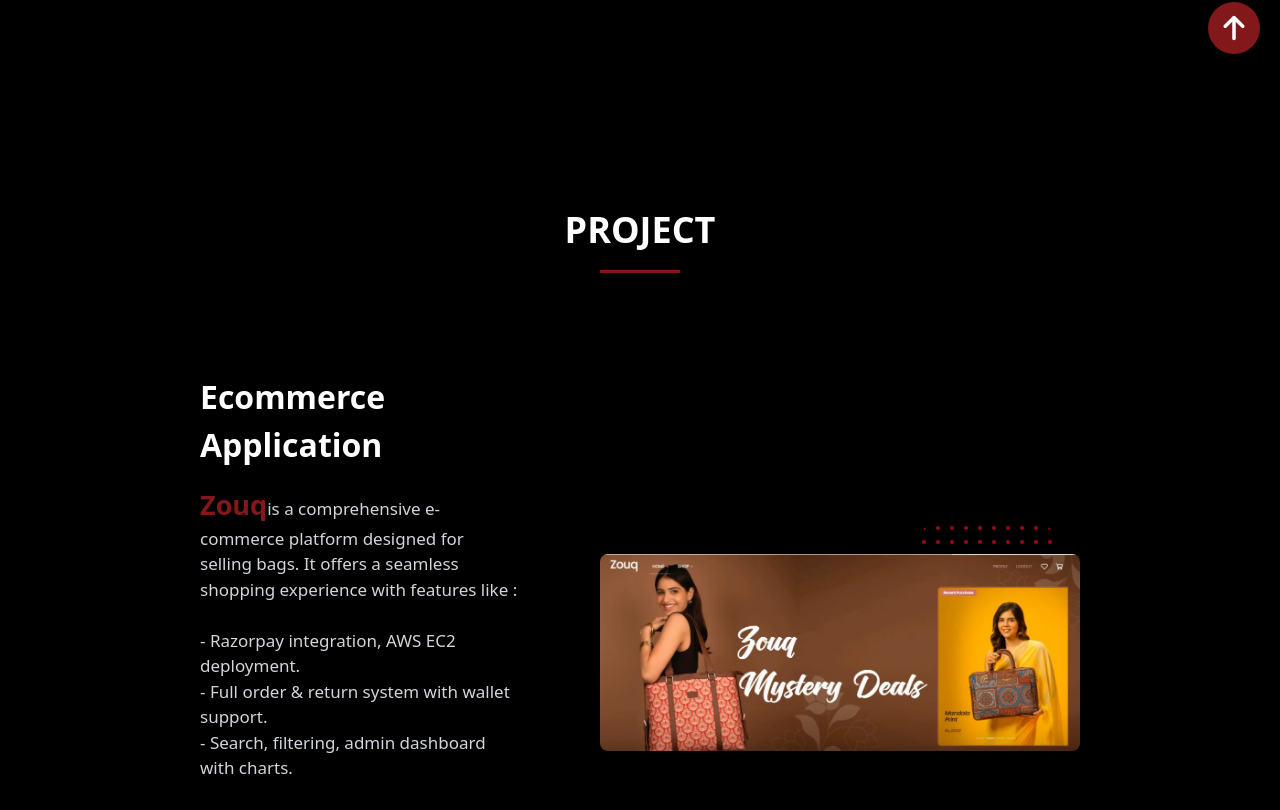
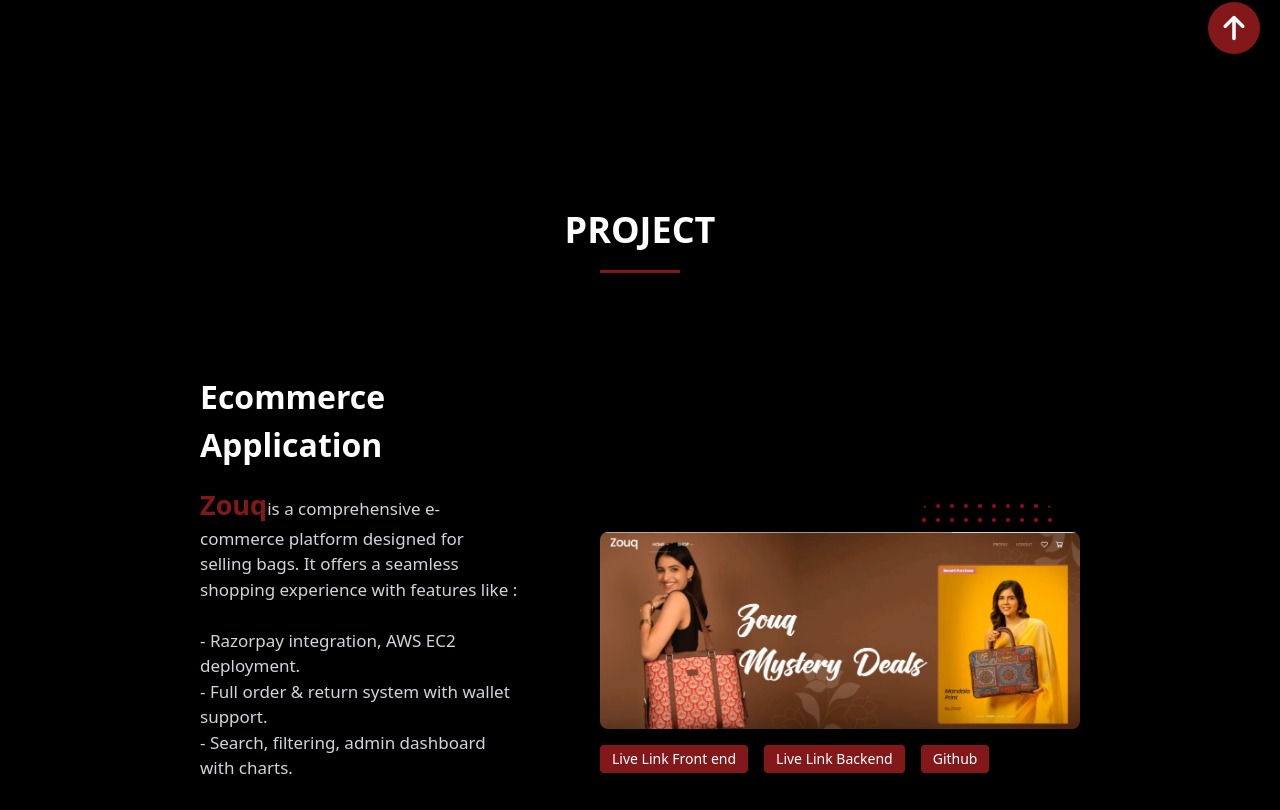
Before and after one commit to murshidatv/Portfolio-Murshida, a React (Vite) app: page / in a window 1280 px wide. Shown: the part 726-1536 px from the top of the page. Built offline with nearby package versions, Linux system fonts and the light colour scheme.

Commit message:
updated files

```diff
--- a/src/sections/Projects.jsx
+++ b/src/sections/Projects.jsx
@@ -1,102 +1,242 @@
-import React ,{useEffect}from 'react'
-import AOS from 'aos';
-import 'aos/dist/aos.css';
-import project3 from '../assets/project3.jpg';
-import design from '../assets/design.png';
+import React, { useEffect } from "react";
+import AOS from "aos";
+import "aos/dist/aos.css";
+import project3 from "../assets/project3.jpg";
+import project4 from "../assets/project4.jpg";
+import design from "../assets/design.png";
 
-import { FaArrowRightLong } from 'react-icons/fa6';
+import { FaArrowRightLong } from "react-icons/fa6";
 
 const Projects = () => {
-  useEffect(()=>{
+  useEffect(() => {
     AOS.init({
-      duration : 800,
+      duration: 800,
       delay: 200,
       once: false,
-    })
-  },[])
-
-
-
+    });
+  }, []);
 
   return (
+    <div
+      id="projects"
+      className="w-full lg:px-[200px] px-8 py-[60px]
+    h-full flex flex-col justify-between items-center gap-5"
+    >
+      <h1
+        data-aos="zoom-in"
+        className="text-4xl uppercase text-white
+   font-poppins font-semibold"
+      >
+        Project
+      </h1>
+      <div
+        data-aos="zoom-in"
+        data-aos-delay="200"
+        className="bg-red-900
+   h-[3px] w-20"
+      ></div>
 
-    <div id='projects' className='w-full lg:px-[200px] px-8 py-[60px]
-    h-full flex flex-col justify-between items-center gap-5' >
-
-   <h1 data-aos="zoom-in" className='text-4xl uppercase text-white
-   font-poppins font-semibold' >Project</h1>
-   <div data-aos="zoom-in" data-aos-delay= "200" className='bg-red-900
-   h-[3px] w-20'></div>
-
-    <div className='w-full flex lg:flex-row flex-col justify-between items-center
-    gap-20 mt-20'>
-      <div className='lg:w-[40%] w-full flex flex-col justify-center items-start
-      gap-6'>
-        <div className='flex flex-col justify-center items-start gap-4'>
-  <h1 data-aos="zoom-in" data-aos-delay= "600" className='text-white
-  font-semibold text-[32px] leading 10' >Ecommerce
-    Application
+      <div
+        className="w-full flex lg:flex-row flex-col justify-between items-center
+    gap-20 mt-20"
+      >
+        <div
+          className="lg:w-[40%] w-full flex flex-col justify-center items-start
+      gap-6"
+        >
+          <div className="flex flex-col justify-center items-start gap-4">
+            <h1
+              data-aos="zoom-in"
+              data-aos-delay="600"
+              className="text-white
+  font-semibold text-[32px] leading 10"
+            >
+              Ecommerce Application
             </h1>
-  <p data-aos="zoom-in" data-aos-delay= "800" className='text-gray-300
-   text-[17px]  font-poppins '> <span className='text-red-900 text-[27px]'><b>Zouq</b></span>
-   is a comprehensive e-commerce platform designed for selling bags. It offers a seamless
-shopping experience with features like :
+            <p
+              data-aos="zoom-in"
+              data-aos-delay="800"
+              className="text-gray-300
+   text-[17px]  font-poppins "
+            >
+              {" "}
+              <span className="text-red-900 text-[27px]">
+                <b>Zouq</b>
+              </span>
+              is a comprehensive e-commerce platform designed for selling bags.
+              It offers a seamless shopping experience with features like :
               <br></br>
-<br></br>
-- Razorpay integration, AWS EC2 deployment.<br></br>
-- Full order & return system with wallet support.<br></br>
-- Search, filtering, admin dashboard with charts.<br></br>
-
+              <br></br>- Razorpay integration, AWS EC2 deployment.<br></br>-
+              Full order & return system with wallet support.<br></br>- Search,
+              filtering, admin dashboard with charts.<br></br>
             </p>
           </div>
-        <p  data-aos="zoom-in" data-aos-delay= "1000" className='text-red-900
+          <p
+            data-aos="zoom-in"
+            data-aos-delay="1000"
+            className="text-red-900
         hover:text-white text-[17px] font-poppins flex
-        justify-center items-center gap-2'>Technologies:<FaArrowRightLong/><span>Node.js, Express.js, MongoDB, ejs, Bootstrap,Razorpay, Multer, AWS EC2, Nginx, Chart.js, sharp, git.</span>
+        justify-center items-center gap-2"
+          >
+            Technologies:
+            <FaArrowRightLong />
+            <span>
+              Node.js, Express.js, MongoDB, ejs, Bootstrap,Razorpay, Multer, AWS
+              EC2, Nginx, Chart.js, sharp, git.
+            </span>
           </p>
         </div>
-      <div data-aos="zoom-in" data-aos-delay= "1000" className='lg:w-[60%] w-full
-      relative'>
+        <div
+          data-aos="zoom-in"
+          data-aos-delay="1000"
+          className="lg:w-[60%] w-full
+      relative"
+        >
+          <img
+            src={project3}
+            alt=""
+            className="relative z-20 rounded-lg w-full  h-auto object-cover"
+          />
+          <img
+            src={design}
+            alt=""
+            className="absolute -top-7 right-7 rounded-lg z-10 w-12 lg:w-auto"
+          />
+           <div className='flex gap-4 mt-4'>
 
-        <img src={project3} alt="" className='relative z-20 rounded-lg w-full  h-auto object-cover'/>
-         <img src={design} alt="" className='absolute -top-7 right-7 rounded-lg z-10 w-12 lg:w-auto'/>
+      <a
+        href= "https://github.com/murshidatv/ecommerce"
+        target='_blank'
+        rel='noopener noreferrer'
+        className='bg-red-900 text-white px-3 py-1 rounded hover:bg-gray-600 text-sm transition'
+      >
+        Live Link Front end
+      </a>
+        <a
+        href= "https://github.com/murshidatv/ecommerce"
+        target='_blank'
+        rel='noopener noreferrer'
+        className='bg-red-900 text-white px-3 py-1 rounded hover:bg-gray-600 text-sm transition'
+      >
+        Live Link Backend
+      </a>
+        <a
+        href= "https://github.com/murshidatv/ecommerce/"
+        target='_blank'
+        rel='noopener noreferrer'
+        className='bg-red-900 text-white px-3 py-1 rounded hover:bg-gray-600 text-sm transition'
+      >
+        Github
+      </a>
+    </div>
         </div>
       </div>
 
-  {/*
-<div className='w-full flex lg:flex-row-reverse flex-col justify-between items-center
-    gap-20 mt-20'>
-      <div className='lg:w-[40%] w-full flex flex-col justify-center items-start
-      gap-6'>
-        <div className='flex flex-col justify-center items-start gap-4'>
-  <h1 data-aos="zoom-in" data-aos-delay= "600" className='text-white
-  font-semibold text-[32px] leading 10' >Ecommerce
-    Application
+      <div
+        className="w-full flex lg:flex-row-reverse flex-col justify-between items-center
+    gap-20 mt-20"
+      >
+        <div
+          className="lg:w-[40%] w-full flex flex-col justify-center items-start
+      gap-6"
+        >
+          <div className="flex flex-col justify-center items-start gap-4">
+            <h1
+              data-aos="zoom-in"
+              data-aos-delay="600"
+              className="text-white
+  font-semibold text-[32px] leading 10"
+            >
+              Doctor Appointment Application
             </h1>
-  <p data-aos="zoom-in" data-aos-delay= "800" className='text-gray-300
-   text[17px]  font-poppins '> Lorem, ipsum dolor sit amet consectetur adipisi
-    cing elit. Nemo vel, eligendi error maxime, dolor
-    ibus placeat ipsum aperiam facilis suscipit, molestias totam sit beatae officia inv
-    entore consectetur dignissimos natus quaerat earum.</p>
+            <p
+              data-aos="zoom-in"
+              data-aos-delay="800"
+              className="text-gray-300
+   text[17px]  font-poppins "
+            >
+              {" "}
+              <span className="text-red-900 text-[27px]">
+                <b>🩺 DoctorIn</b>
+              </span>
+              - is a web-based platform that simplifies booking medical
+              consultations. It includes:
+              <br></br>
+              <br></br>- Real-time doctor availability <br></br>- Appointment
+              scheduling and cancellation management.<br></br>- JWT
+              authentication ,Secure login for patients and doctors.<br></br>-
+              Role-based dashboards.<br></br>- Admin panel for managing doctors,
+              users, and appointments.
+            </p>
           </div>
-        <button  data-aos="zoom-in" data-aos-delay= "1000" className='text-red-900
+          <button
+            data-aos="zoom-in"
+            data-aos-delay="1000"
+            className="text-red-900
         hover:text-white text-[17px] font-poppins flex
-        justify-center items-center gap-2'>See Details<FaArrowRightLong/><span></span>
+         items-center gap-2"
+          >
+            Technologies:
+            <FaArrowRightLong />
+
+
+Frontend: React.js, Tailwind CSS, Context API<br></br>
+
+Backend: Node.js, Express.js<br></br>
+
+Database: MongoDB, Mongoose <br></br>
+
+Authentication: JWT, Bcrypt<br></br>
+
+Deployment: Vercel (Frontend), Render (Backend)<br></br>
           </button>
         </div>
-      <div data-aos="zoom-in" data-aos-delay= "1200" className='lg:w-[60%] w-full
-      relative'>
-        <div className='bg-[#2f2f2f] lg:w-[600px] w-[300px] lg:h-[420px] h-[200px]
-        rounded-lg absolute top-[30px] -left-[30px]'></div>
-        <img src={project1} alt="" className='relative z-20 rounded-lg'/>
+
+        <div
+          data-aos="zoom-in"
+          data-aos-delay="1200"
+          className="lg:w-[60%] w-full
+      relative"
+        >
+          <img src={project4} alt="" className="relative z-20 rounded-lg" />
+          <img
+            src={design}
+            alt=""
+            className="absolute -top-7 right-7 rounded-lg z-10 w-12 lg:w-auto"
+          />
+           <div className='flex gap-4 mt-4'>
+
+      <a
+        href= "https://doctor-in-frontend.vercel.app/"
+        target='_blank'
+        rel='noopener noreferrer'
+        className='bg-red-900 text-white px-3 py-1 rounded hover:bg-gray-600 text-sm transition'
+      >
+        Live Link Front end
+      </a>
+        <a
+        href= "https://doctor-in-admin.vercel.app/"
+        target='_blank'
+        rel='noopener noreferrer'
+        className='bg-red-900 text-white px-3 py-1 rounded hover:bg-gray-600 text-sm transition'
+      >
+        Live Link Backend
+      </a>
+        <a
+        href= "https://github.com/murshidatv/Doctor_in/"
+        target='_blank'
+        rel='noopener noreferrer'
+        className='bg-red-900 text-white px-3 py-1 rounded hover:bg-gray-600 text-sm transition'
+      >
+        Github
+      </a>
     </div>
         </div>
-    */}
-
+      </div>
 
     </div>
 
+  );
+};
 
-  )
-}
-
-export default Projects
+export default Projects;
```
Also changed, not shown: src/assets/project4.jpg (added). Lines whose indentation alone changed are shown as unchanged.
